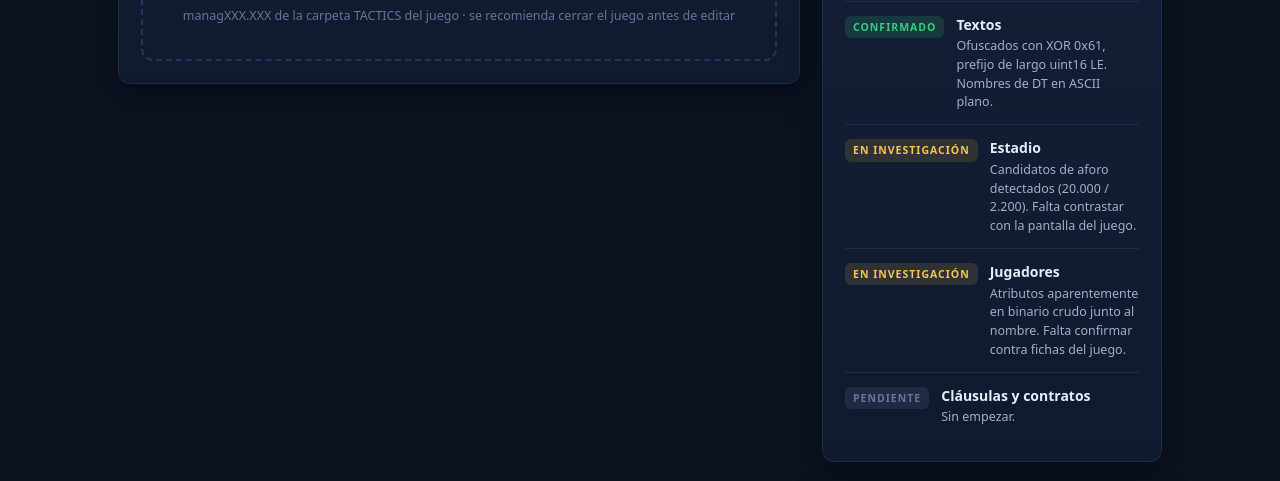
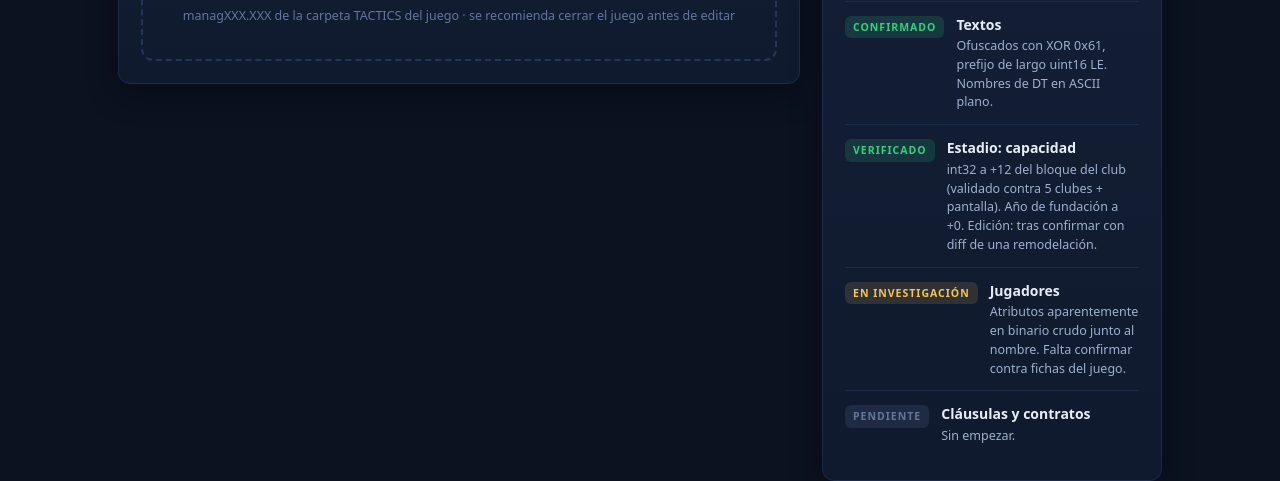
Before and after one commit to NikozV/pcf-toolkit, a website: page web/pcf-toolkit.html in a window 1280 px wide. Shown: the part 285-766 px from the top of the page. Drawn offline with Linux system fonts and the light colour scheme.

Commit message:
PCF6: estructura del registro de club verificada contra 5 clubes
Registro de club: 3 strings (corto, estadio, largo) con prefijo uint16
LE + XOR 0x61, y bloque fijo posterior con anio de fundacion (+0,
uint16: Barcelona 1899, Madrid 1902, San Martin SJ 1907, Tuc 1909) y
CAPACIDAD del estadio (+12, int32: Mza 20.000 = pantalla del juego,
Barcelona 120.000, Madrid 87.000). El +20 queda como incognita (no es
parking). Curiosidades de encoding anotadas: DTs en ASCII plano, una
seccion de jugadores en plano, y el nombre del manager del usuario no
vive en manag003.000.

Co-Authored-By: Claude Fable 5 <noreply@anthropic.com>

```diff
--- a/web/pcf-toolkit.html
+++ b/web/pcf-toolkit.html
@@ -381,10 +381,10 @@
         </div>
       </div>
       <div class="item-mapa">
-        <span class="insignia investigando">En investigación</span>
+        <span class="insignia ok">Verificado</span>
         <div>
-          <div class="titulo-item">Estadio</div>
-          <div class="desc-item">Candidatos de aforo detectados (20.000 / 2.200). Falta contrastar con la pantalla del juego.</div>
+          <div class="titulo-item">Estadio: capacidad</div>
+          <div class="desc-item">int32 a +12 del bloque del club (validado contra 5 clubes + pantalla). Año de fundación a +0. Edición: tras confirmar con diff de una remodelación.</div>
         </div>
       </div>
       <div class="item-mapa">
```
Also changed, not shown: data/offsets.json (+7 -3 lines).
